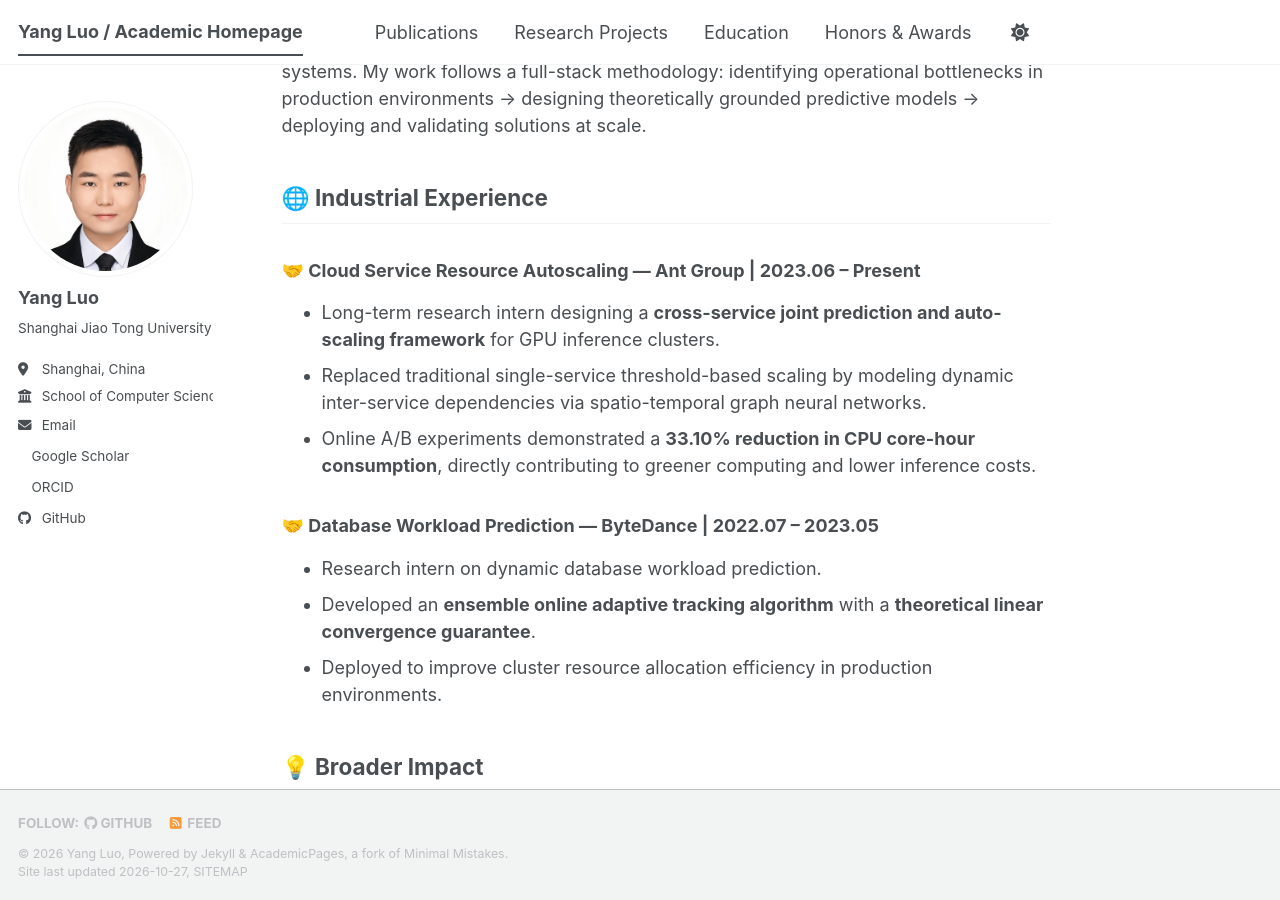
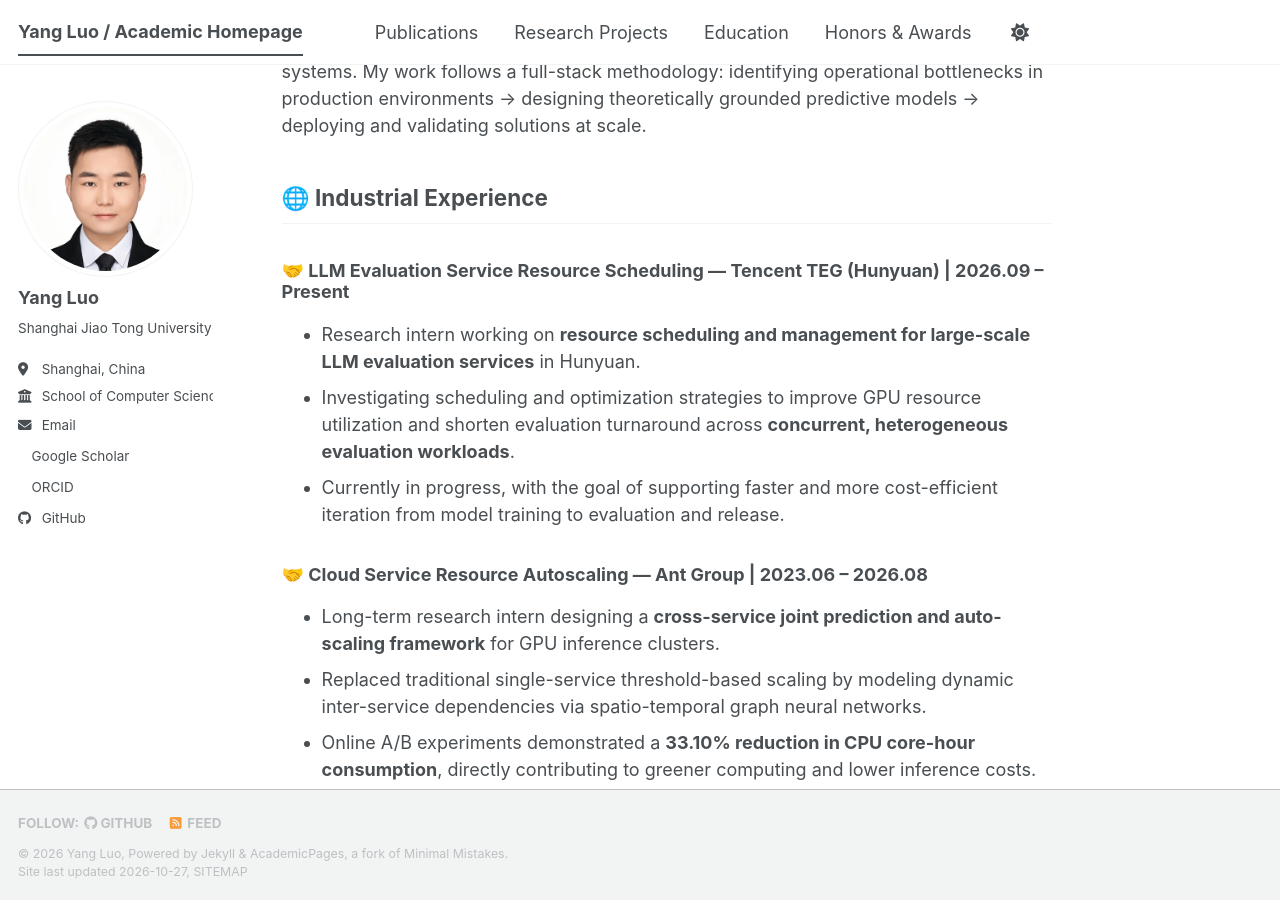
Before and after one commit to Floating-LY/Floating-LY.github.io, a Jekyll site: the page built from _pages/about.md, in a window 1280 px wide and 900 px high, scrolled down 891 px. Built offline with Jekyll 4.4.1, drawn with Linux system fonts in a browser that asks for light colours; a style sheet for code colours, icons or effects is not loaded.

Commit message:
Update industrial experience section in about.md

```diff
--- a/_pages/about.md
+++ b/_pages/about.md
@@ -24,8 +24,12 @@ My research sits at the intersection of time series analysis, service resource s
 I believe the ultimate value of data mining research lies in its tangible impact on real-world systems. My work follows a full-stack methodology: identifying operational bottlenecks in production environments → designing theoretically grounded predictive models → deploying and validating solutions at scale.
 
 ## 🌐 Industrial Experience
+### 🤝 LLM Evaluation Service Resource Scheduling — Tencent TEG (Hunyuan) | 2026.09 – Present
+  - Research intern working on **resource scheduling and management for large-scale LLM evaluation services** in Hunyuan.
+  - Investigating scheduling and optimization strategies to improve GPU resource utilization and shorten evaluation turnaround across **concurrent, heterogeneous evaluation workloads**.
+  - Currently in progress, with the goal of supporting faster and more cost-efficient iteration from model training to evaluation and release.
 
-### 🤝 Cloud Service Resource Autoscaling — Ant Group  | 2023.06 – Present
+### 🤝 Cloud Service Resource Autoscaling — Ant Group  | 2023.06 – 2026.08
   - Long-term research intern designing a **cross-service joint prediction and auto-scaling framework** for GPU inference clusters.
   - Replaced traditional single-service threshold-based scaling by modeling dynamic inter-service dependencies via spatio-temporal graph neural networks.
   - Online A/B experiments demonstrated a **33.10% reduction in CPU core-hour consumption**, directly contributing to greener computing and lower inference costs.
```
